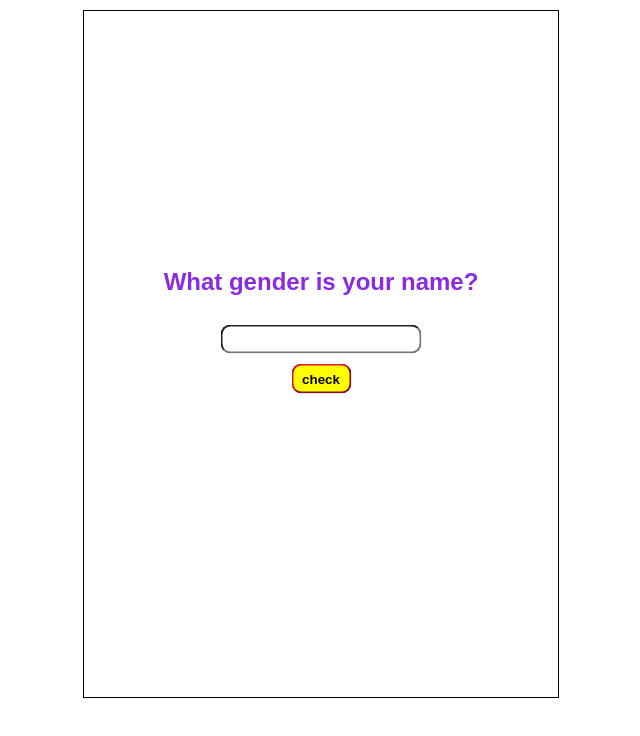
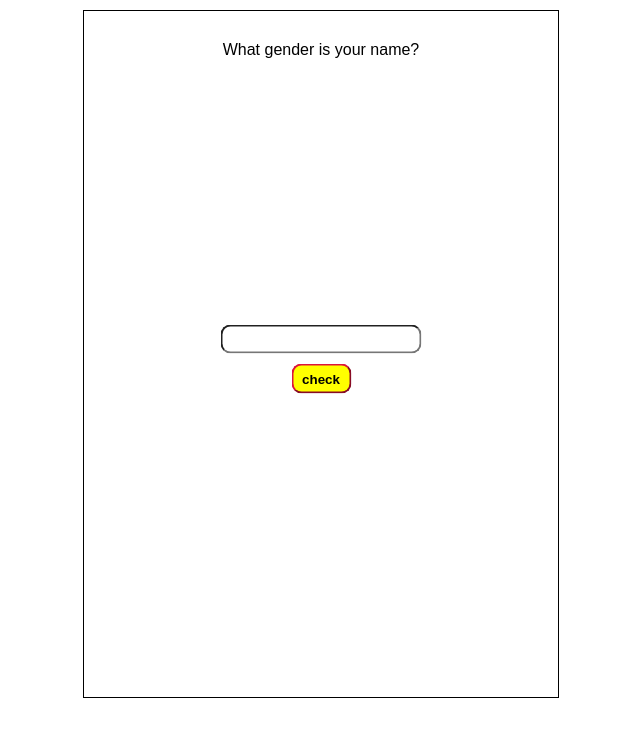
Before and after one commit to Artem589/gender, a plain HTML site: page index.html in a window 1280 px wide. Shown: the whole page, without its empty margins (319-959 px from the left). Drawn offline with Linux system fonts and the light colour scheme.

Commit message:
Update style.css

```diff
--- a/style.css
+++ b/style.css
@@ -26,7 +26,7 @@ body {
     margin: 0 auto;
     transform: translate(-50%,-50%);
 }
-.result {
+.result-inner {
     margin: 50% auto;
     font-size: 24px;
     font-weight: bold;
```
